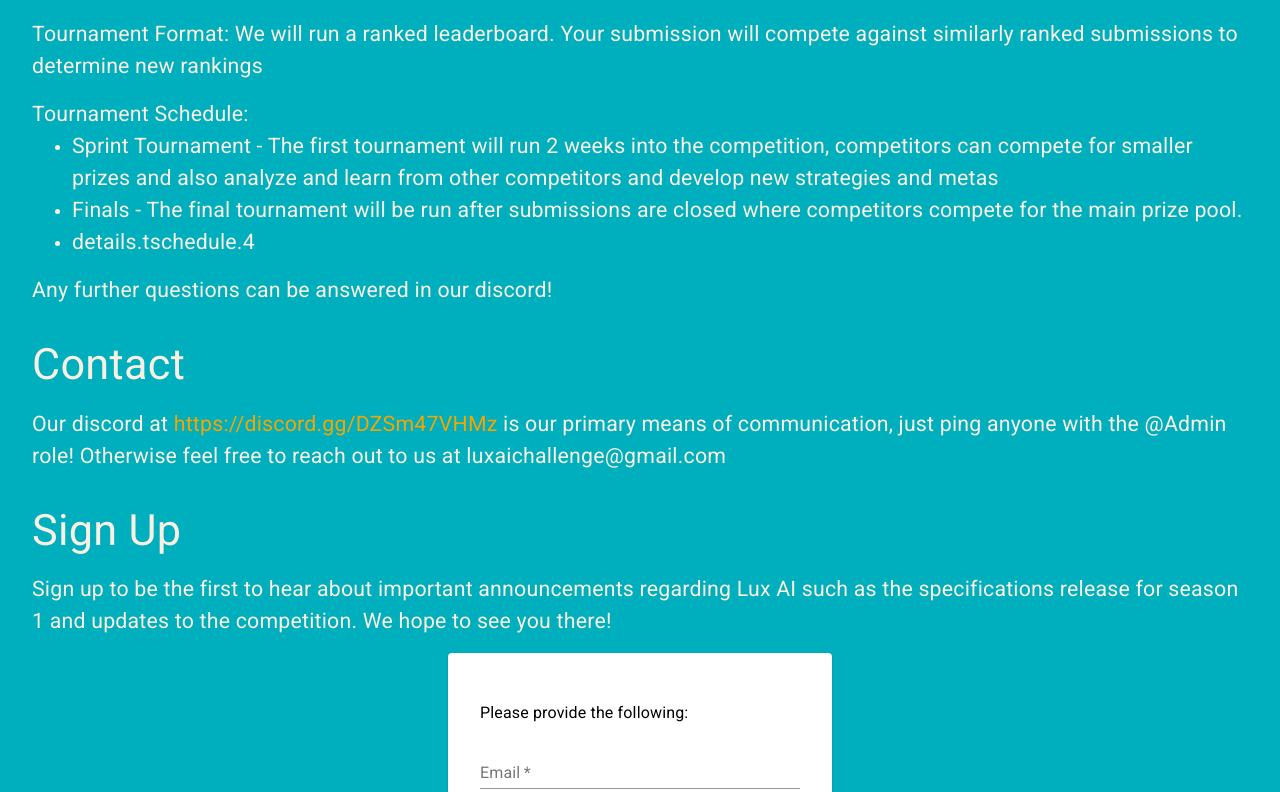
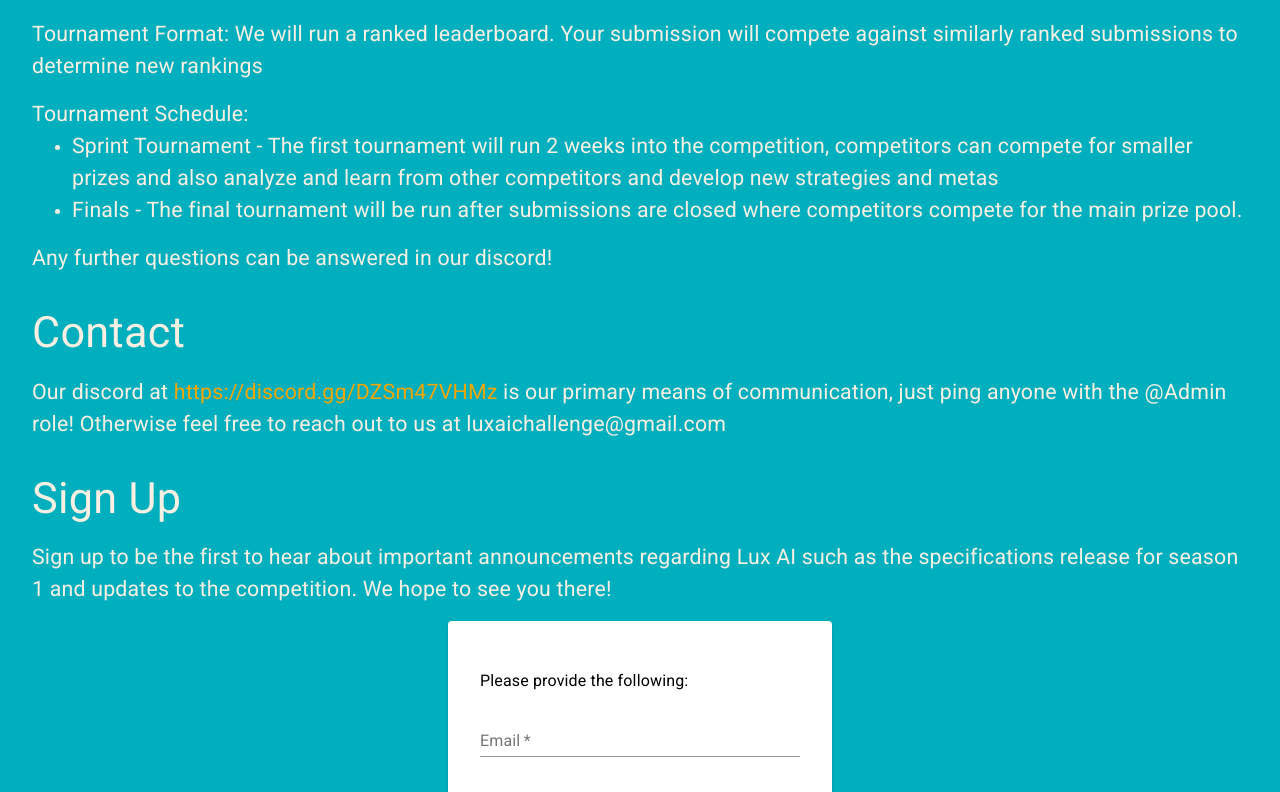
Before and after one commit to Lux-AI-Challenge/static-site, a React (Create React App) app: page / in a window 1280 px wide. Shown: the part 1768-2560 px from the top of the page. Built offline with nearby package versions, Linux system fonts and the light colour scheme.

Commit message:
Update index.tsx

```diff
--- a/src/pages/Home/index.tsx
+++ b/src/pages/Home/index.tsx
@@ -193,7 +193,7 @@
               {t('details.tschedule.1')}
             </Typography>
             <ul className="tourney-list">
-              {[2, 3, 4].map((i) => {
+              {[2, 3].map((i) => {
                 return (
                   <li key={i}>
                     <Typography variant="body1">
```
